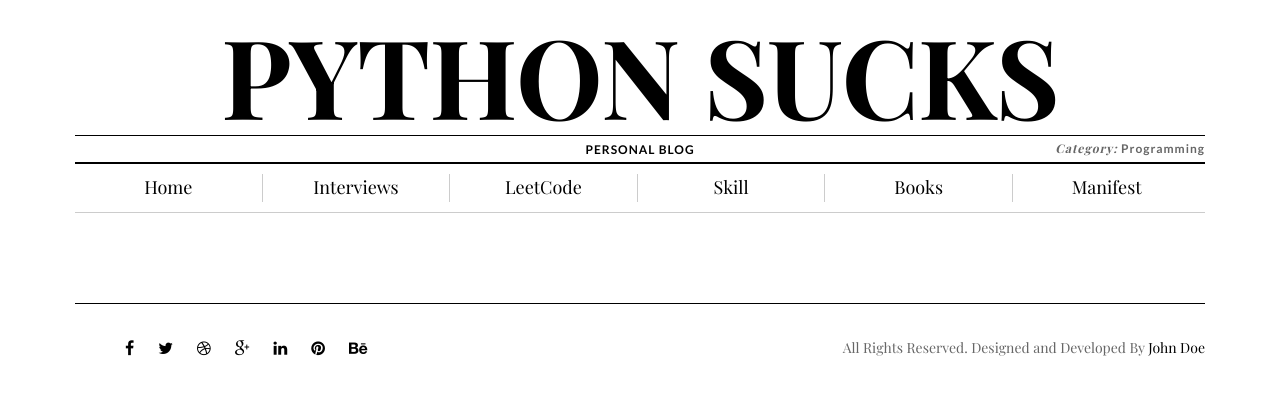
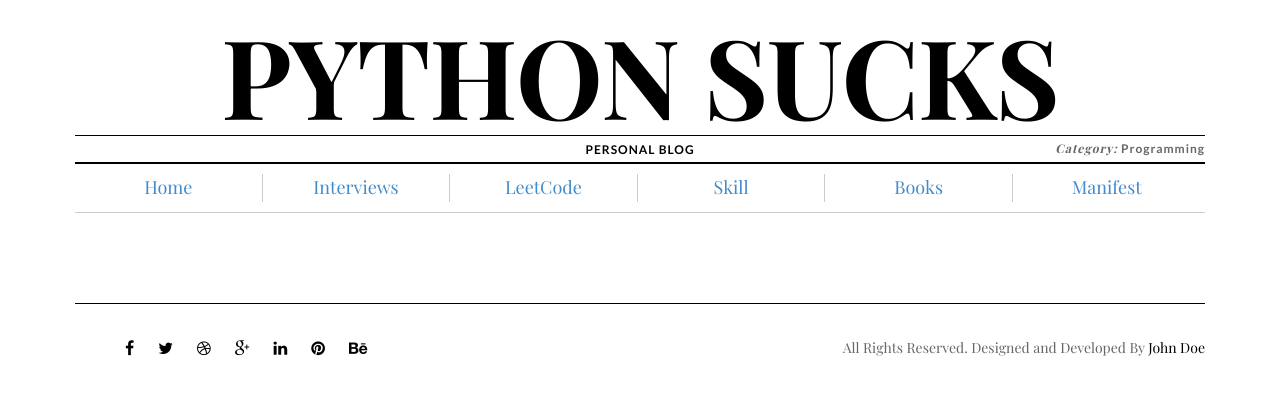
Before and after one commit to storvus/python-sucks, a Django app: page / in a window 1280 px wide. Shown: the top 395 px of the page. Run offline with Django 5.2, Linux system fonts and the light colour scheme; data that the repository does not hold is empty; some libraries are stand-ins or nearby versions; some web fonts are replaced.

Commit message:
style(main): updated blog.css (a link styles)

```diff
--- a/pythonsucks/static/css/blog.css
+++ b/pythonsucks/static/css/blog.css
@@ -47,7 +47,6 @@ a:active {
     outline: 0;
 }
 a {
-    color: #000;
     text-decoration: none;
 }
 .clear {
```
